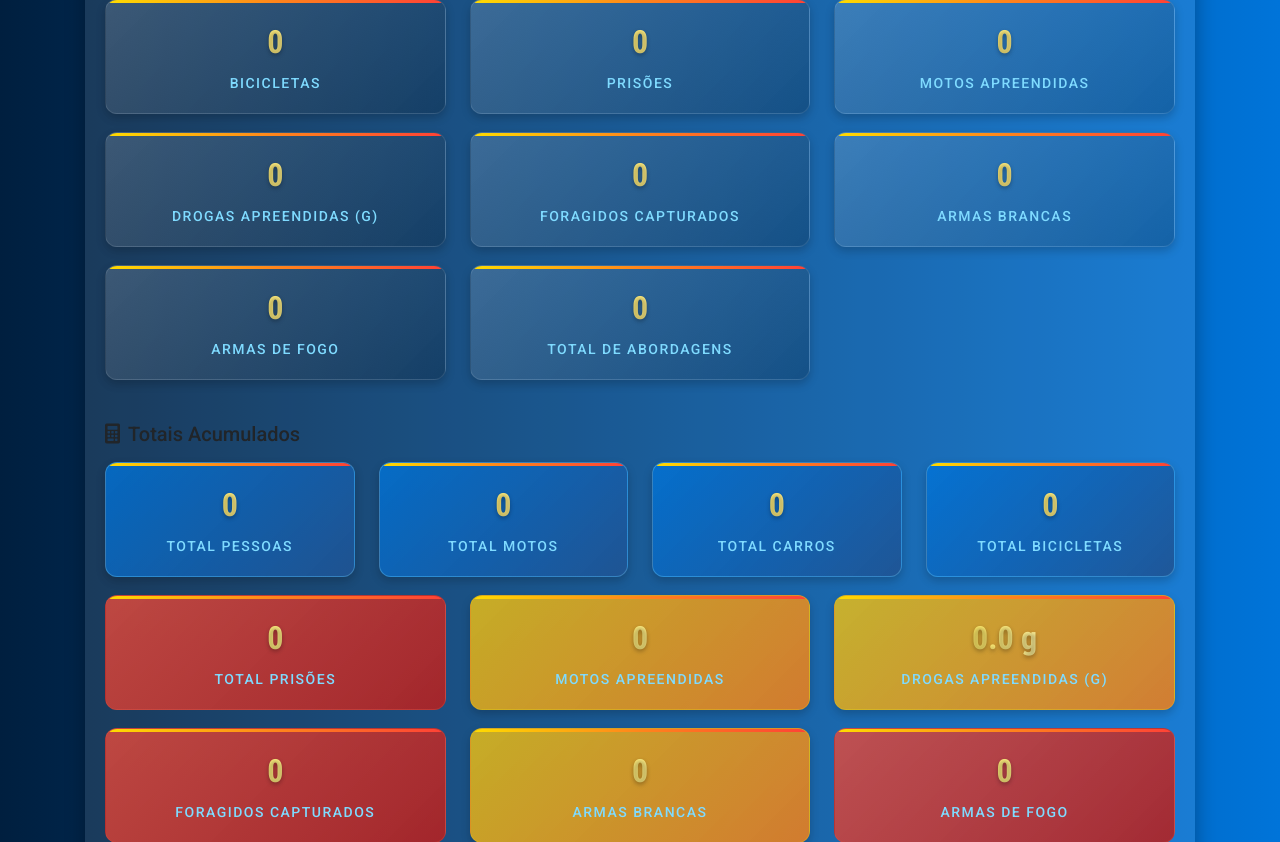
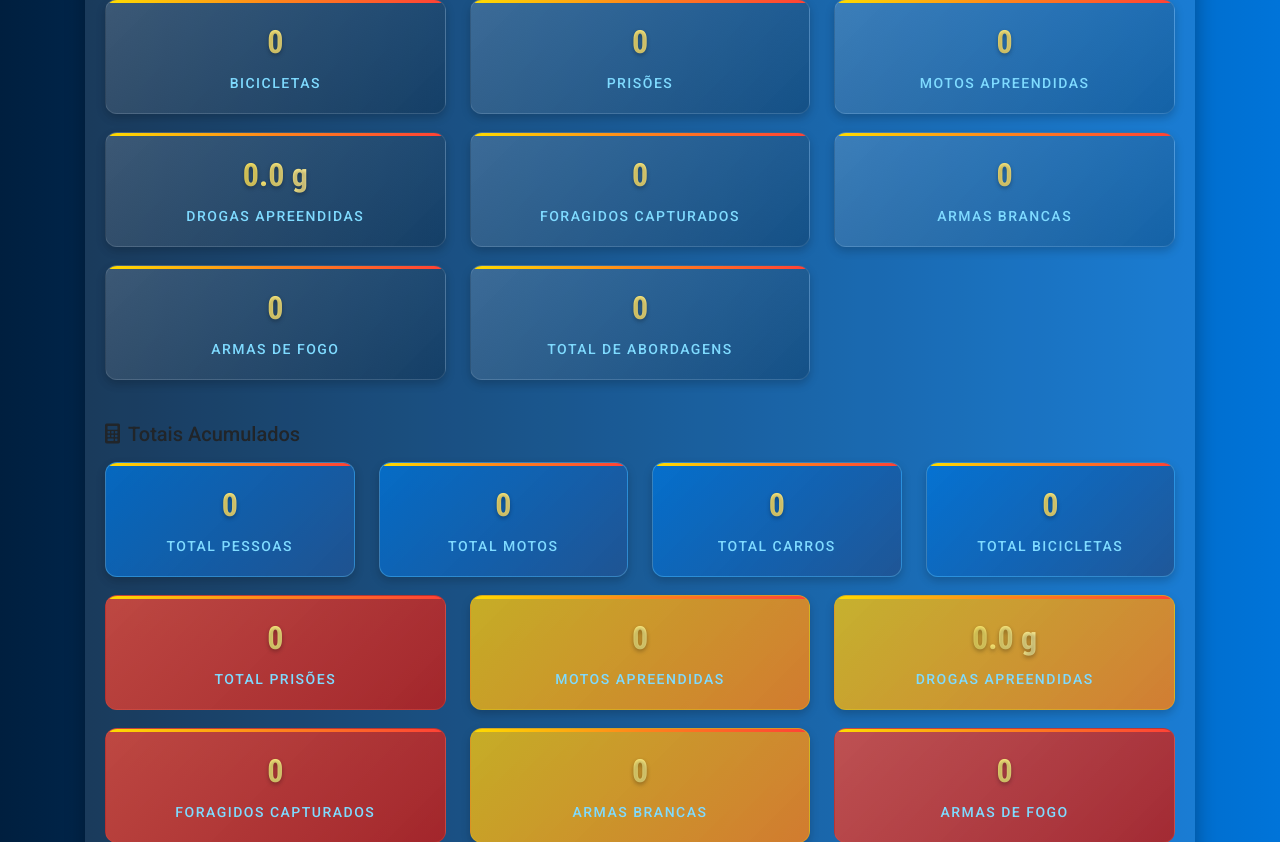
Before and after one commit to tenmuniz/RELATORIOS, a Flask app: page / in a window 1280 px wide. Shown: the part 769-1611 px from the top of the page. Run offline with Flask 3, Linux system fonts and the light colour scheme; data that the repository does not hold is empty.

Commit message:
Updates drug seizure display
Updated the display of total and individual drug seizures to include units (grams).  The `templates/index.html` file was modified to reflect this change, specifically updating the `stat-value` and `stat-label` elements within the `stat-box` divs for both individual and total drug seizures.

Replit-Commit-Author: Agent
Replit-Commit-Session-Id: 86e28d72-0d2a-4c5b-8e77-a5b2222ae40b
Replit-Commit-Screenshot-Url: https://storage.googleapis.com/screenshot-production-us-central1/67897340-ed91-4772-8350-adeb704ffe7b/567b273e-a03d-4ead-b426-6bcc2dc6328c.jpg

```diff
--- a/templates/index.html
+++ b/templates/index.html
@@ -130,8 +130,8 @@ OCORRÊNCIA: Descrição da ocorrência..."></textarea>
               </div>
               <div class="col-md-4 col-6">
                 <div class="stat-box">
-                  <div class="stat-value" id="drugsSeizedValue">0</div>
-                  <div class="stat-label">Drogas Apreendidas (g)</div>
+                  <div class="stat-value" id="drugsSeizedValue">0.0 g</div>
+                  <div class="stat-label">Drogas Apreendidas</div>
                 </div>
               </div>
               <div class="col-md-4 col-6">
@@ -203,8 +203,8 @@ OCORRÊNCIA: Descrição da ocorrência..."></textarea>
               </div>
               <div class="col-md-4 col-6">
                 <div class="stat-box bg-warning">
-                  <div class="stat-value" id="totalDrugsSeizedValue">0</div>
-                  <div class="stat-label">Drogas Apreendidas (g)</div>
+                  <div class="stat-value" id="totalDrugsSeizedValue">0.0 g</div>
+                  <div class="stat-label">Drogas Apreendidas</div>
                 </div>
               </div>
               <div class="col-md-4 col-6">
```
